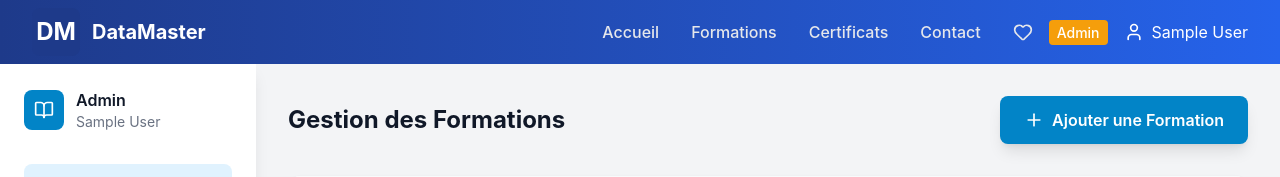
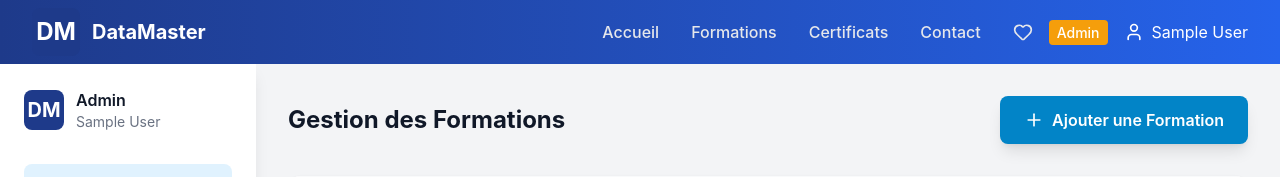
Before and after one commit to TogoKing/DataMaster, a React (Vite) app: page /admin in a window 1280 px wide. Shown: the top 177 px of the page. Built offline with nearby package versions, Linux system fonts and the light colour scheme; sample sign-in values are in the browser's storage.

Commit message:
Update: Admin sidebar logo design

```diff
--- a/src/pages/Admin.jsx
+++ b/src/pages/Admin.jsx
@@ -136,8 +136,8 @@ const Admin = () => {
         <aside className="fixed left-0 top-16 w-64 h-screen bg-white shadow-lg z-40 overflow-y-auto">
           <div className="p-6">
             <div className="flex items-center space-x-3 mb-8">
-              <div className="w-10 h-10 bg-primary-600 rounded-lg flex items-center justify-center">
-                <BookOpen className="w-5 h-5 text-white" />
+              <div className="w-10 h-10 bg-[#1E3A8A] rounded-lg flex items-center justify-center">
+                <span className="text-white font-bold text-xl">DM</span>
               </div>
               <div>
                 <p className="font-semibold text-gray-900">Admin</p>
```
